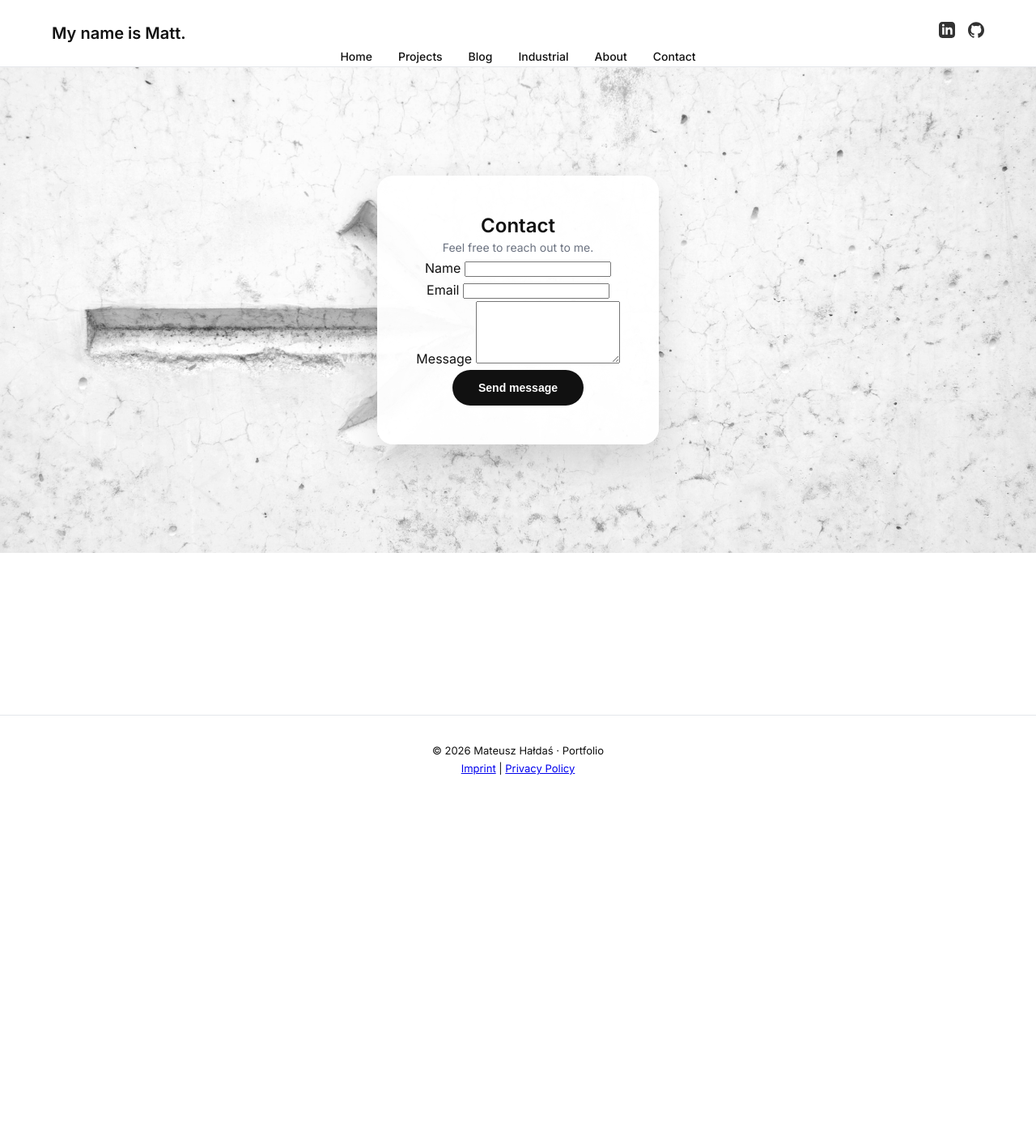
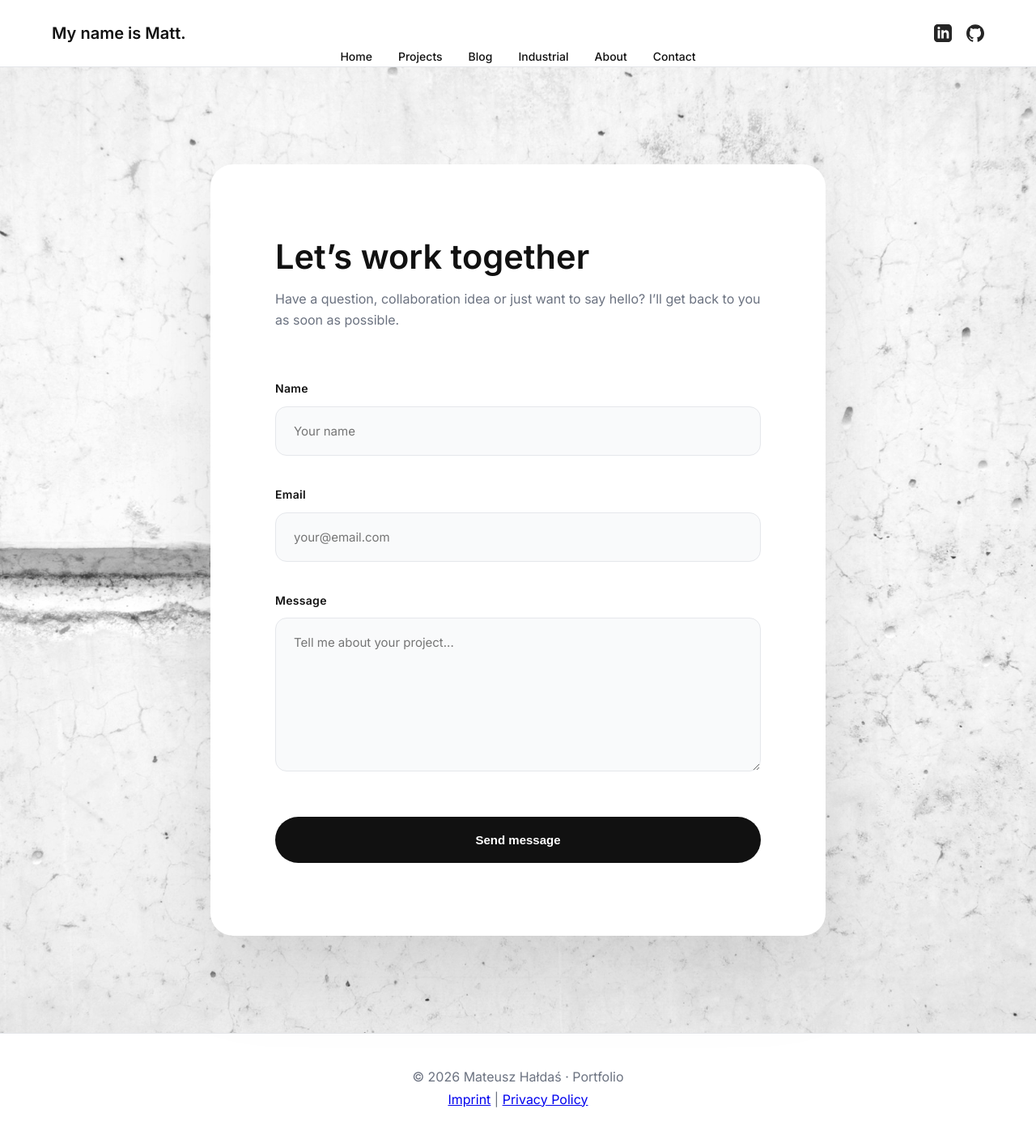
Before and after one commit to Ex333/portfolio, a Django app: page /contact/ in a window 1280 px wide. Shown: the whole page at 81% size. Before the commit the page ends 957 px from the top, so only its background shows below. Run offline with Django 5.2, Linux system fonts and the light colour scheme.

Commit message:
Update home layout, navbar fix and contact form redesign

```diff
--- a/portfolio/admin.py
+++ b/portfolio/admin.py
@@ -6,8 +6,12 @@ from .models import (
     BlogCategory,
     BlogPost,
     BlogBlock,
+    SiteProfile
 )
 
+@admin.register(SiteProfile)
+class SiteProfileAdmin(admin.ModelAdmin):
+    pass
 
 # ==========================
 # PROJECTS
--- a/portfolio/static/css/main.css
+++ b/portfolio/static/css/main.css
@@ -10,17 +10,22 @@
 }
 
 /* ==============================
-   ROOT / VARIABLES
+   ROOT
 ================================ */
 :root {
-  --color-text: #111111;
+  --color-text: #111;
   --color-muted: #6b7280;
   --color-border: #e5e7eb;
   --color-bg: #ffffff;
+  --color-soft: #f9fafb;
+
+  --radius-xl: 28px;
   --radius-lg: 20px;
-  --radius-md: 12px;
-  --shadow-sm: 0 8px 20px rgba(0,0,0,0.08);
-  --shadow-md: 0 20px 50px rgba(0,0,0,0.15);
+  --radius-md: 14px;
+
+  --shadow-sm: 0 8px 20px rgba(0,0,0,0.06);
+  --shadow-md: 0 20px 50px rgba(0,0,0,0.12);
+  --shadow-lg: 0 30px 70px rgba(0,0,0,0.18);
 }
 
 /* ==============================
@@ -29,7 +34,7 @@
 body {
   background: var(--color-bg);
   color: var(--color-text);
-  font-family: "Inter", system-ui, -apple-system, BlinkMacSystemFont, sans-serif;
+  font-family: "Inter", system-ui, -apple-system, sans-serif;
   line-height: 1.7;
   -webkit-font-smoothing: antialiased;
 }
@@ -42,8 +47,11 @@ h1, h2, h3 {
   line-height: 1.2;
 }
 
+h1 { font-size: 3.4rem; }
+h2 { font-size: 2rem; }
+
 p {
-  color: var(--color-text);
+  font-size: 16px;
 }
 
 .muted {
@@ -52,13 +60,13 @@ p {
 }
 
 /* ==============================
-   GLOBAL BUTTON
+   BUTTON
 ================================ */
 .btn {
   display: inline-flex;
   align-items: center;
   justify-content: center;
-  padding: 14px 32px;
+  padding: 16px 36px;
   border-radius: 999px;
   background: #111;
   color: #fff;
@@ -67,32 +75,35 @@ p {
   font-size: 14px;
   border: none;
   cursor: pointer;
-  transition: transform .2s ease, box-shadow .2s ease, opacity .2s ease;
+  transition: all .25s ease;
 }
 
 .btn:hover {
-  transform: translateY(-2px);
-  box-shadow: var(--shadow-md);
-  opacity: .95;
+  transform: translateY(-3px);
+  box-shadow: var(--shadow-lg);
 }
 
 /* ==============================
-   NAVBAR
+   NAVBAR – FIXED (CENTER MENU + RIGHT ICONS)
 ================================ */
+
 .navbar {
   position: relative;
   display: flex;
   align-items: center;
   padding: 24px 64px;
   border-bottom: 1px solid var(--color-border);
-  background: var(--color-bg);
+  background: #fff;
 }
 
+/* LOGO */
 .logo {
   font-size: 20px;
   font-weight: 600;
+  z-index: 2;
 }
 
+/* CENTER MENU (ABSOLUTE – zostaje jak było) */
 .nav {
   position: absolute;
   left: 50%;
@@ -106,130 +117,233 @@ p {
   color: var(--color-text);
   font-size: 14px;
   font-weight: 500;
+  transition: opacity .2s ease;
 }
 
 .nav a:hover {
   opacity: .6;
 }
 
+/* RIGHT SIDE */
 .navbar-right {
-  margin-left: auto;
+  margin-left: auto;   /* 🔥 TO JEST KLUCZ */
   display: flex;
-  gap: 16px;
+  align-items: center;
+  gap: 18px;
+}
+
+.navbar-right a {
+  display: flex;
+  align-items: center;
 }
 
 .navbar-right img {
-  width: 20px;
-  height: 20px;
-  opacity: .8;
+  width: 22px;
+  height: 22px;
+  opacity: 0.85;
+  transition: opacity .2s ease, transform .2s ease;
 }
 
 .navbar-right img:hover {
   opacity: 1;
+  transform: translateY(-2px);
+}
+/* ==============================
+   HOME HERO (CZYSTY)
+================================ */
+.hero-home {
+  min-height: 85vh;
+  display: flex;
+  align-items: center;
+  background-image: url("/static/images/homewallpaper.jpg");
+  background-size: cover;
+
+}
+
+.hero-home-container {
+  max-width: 1200px;
+  margin: 0 auto;
+  padding: 0 64px;
+  display: grid;
+  grid-template-columns: 1fr 420px;
+  gap: 80px;
+  align-items: center;
+}
+
+.hero-left h1 {
+  margin-bottom: 20px;
+}
+
+.hero-left p {
+  font-size: 18px;
+  color: var(--color-muted);
+  margin-bottom: 30px;
+  max-width: 500px;
+}
+
+.hero-right {
+  display: flex;
+  justify-content: center;
+}
+
+.hero-right img {
+  width: 380px;
+  height: 380px;
+  object-fit: cover;
+  object-position: center 30%;
+  border-radius: 50%;
+  box-shadow: var(--shadow-lg);
 }
 
 /* ==============================
-   HERO
+   HERO WALLPAPER (SUBPAGES ONLY)
 ================================ */
 .hero-wallpaper {
   width: 100%;
   min-height: 75vh;
   display: flex;
   align-items: center;
+  justify-content: center;
   background-size: cover;
   background-position: center;
 }
 
-.hero-card,
-.blog-card {
-  max-width: 1200px;
-  margin: 0 auto;
-  padding: 0 64px;
+.hero-wallpaper.blog { background-image: url("/static/images/blogwallpaper.jpg"); }
+.hero-wallpaper.projects { background-image: url("/static/images/projectwallpaper.jpg"); }
+.hero-wallpaper.about { background-image: url("/static/images/aboutwallpaper.jpg"); }
+.hero-wallpaper.contact { background-image: url("/static/images/contactwallpaper.jpg"); }
+.hero-wallpaper.industrial { background-image: url("/static/images/industrialwallpaper.jpg"); }
+.hero-wallpaper.imprint { background-image: url("/static/images/imprintwallpaper.jpg"); }
+.hero-wallpaper.privacy { background-image: url("/static/images/privacypolicywallpaper.jpg"); }
+
+/* ==============================
+   SECTION
+================================ */
+.section {
+  padding: 120px 0;
 }
 
-.hero-card h1,
-.blog-card h1 {
-  font-size: 3.6rem;
-  margin-bottom: 16px;
+.container {
+  max-width: 760px;
+  margin: 0 auto;
+  padding: 0 24px;
 }
 
 /* ==============================
-   HERO BACKGROUNDS
+   CONTACT – CLEAN PRO VERSION
 ================================ */
-.hero-wallpaper.home {
-  background-image: url("/static/images/homewallpaper.jpg");
+
+.hero-wallpaper.contact {
+  display: flex;
+  align-items: center;
+  justify-content: center;
+  padding: 120px 20px;
 }
-.hero-wallpaper.blog {
-  background-image: url("/static/images/blogwallpaper.jpg");
-}
-.hero-wallpaper.projects {
-  background-image: url("/static/images/projectwallpaper.jpg");
-}
-.hero-wallpaper.about {
-  background-image: url("/static/images/aboutwallpaper.jpg");
-}
-.hero-wallpaper.contact {
-  background-image: url("/static/images/contactwallpaper.jpg");
-  justify-content: center;
-}
-.hero-wallpaper.industrial {
-  background-image: url("/static/images/industrialwallpaper.jpg");
-}
-.hero-wallpaper.imprint {
-  background-image: url("/static/images/imprintwallpaper.jpg");
-  justify-content: center;
-}
-.hero-wallpaper.privacy {
-  background-image: url("/static/images/privacypolicywallpaper.jpg");
+
+/* WRAPPER (centrowanie) */
+.contact-container {
+  width: 100%;
+  display: flex;
   justify-content: center;
 }
 
-/* ==============================
-   ABOUT
-================================ */
-.about-section {
-  padding: 140px 0;
+/* CARD */
+.contact-box {
+  width: 100%;
+  max-width: 760px;
+  background: #ffffff;
+  padding: 90px 80px;
+  border-radius: var(--radius-xl);
+  box-shadow: 0 50px 100px rgba(0,0,0,0.12);
 }
 
-.about-grid {
-  max-width: 1200px;
-  margin: 0 auto;
-  padding: 0 64px;
-  display: grid;
-  grid-template-columns: 420px 1fr;
-  gap: 80px;
-  align-items: center;
+/* HEADER */
+.contact-header {
+  margin-bottom: 60px;
 }
 
-.about-photo img {
-  width: 100%;
-  border-radius: var(--radius-lg);
-  object-fit: cover;
+.contact-header h1 {
+  font-size: 2.6rem;
+  margin-bottom: 14px;
 }
 
-.about-card {
-  background: #f9fafb;
-  padding: 48px;
-  border-radius: var(--radius-lg);
+.contact-header .muted {
+  font-size: 16px;
+  line-height: 1.6;
 }
 
-/* ==============================
-   CONTACT
-================================ */
-.contact-card {
-  max-width: 560px;
-  padding: 48px;
-  background: rgba(255,255,255,.95);
-  border-radius: var(--radius-lg);
-  text-align: center;
-  box-shadow: var(--shadow-md);
+/* FORM */
+.contact-form {
+  display: flex;
+  flex-direction: column;
+  gap: 36px;
 }
 
+/* GROUP */
+.form-group {
+  display: flex;
+  flex-direction: column;
+  gap: 10px;
+}
+
+.form-group label {
+  font-size: 14px;
+  font-weight: 600;
+  letter-spacing: 0.3px;
+}
+
+/* INPUTS */
+.contact-form input,
+.contact-form textarea {
+  width: 100%;
+  padding: 20px 22px;
+  border-radius: var(--radius-md);
+  border: 1px solid var(--color-border);
+  font-size: 15px;
+  font-family: inherit;
+  background: #f9fafb;
+  transition: all .25s ease;
+}
+
+.contact-form textarea {
+  min-height: 190px;
+  resize: vertical;
+}
+
+/* FOCUS EFFECT */
+.contact-form input:focus,
+.contact-form textarea:focus {
+  outline: none;
+  background: #ffffff;
+  border-color: #111;
+  box-shadow: 0 0 0 4px rgba(0,0,0,0.05);
+  transform: translateY(-2px);
+}
+
+/* BUTTON */
+.contact-btn {
+  width: 100%;
+  margin-top: 20px;
+  padding: 20px;
+  font-size: 15px;
+  border-radius: 999px;
+}
+
+/* RESPONSIVE */
+@media (max-width: 768px) {
+  .contact-box {
+    padding: 60px 30px;
+  }
+
+  .contact-header h1 {
+    font-size: 2rem;
+  }
+}
 /* ==============================
    FOOTER
 ================================ */
 footer {
-  padding: 32px 0;
+  padding: 40px 0;
   text-align: center;
   font-size: 13px;
   color: var(--color-muted);
@@ -240,44 +354,27 @@ footer {
    RESPONSIVE
 ================================ */
 @media (max-width: 900px) {
+
   .navbar {
     padding: 20px 24px;
   }
 
-  .hero-card,
-  .blog-card,
-  .about-grid {
-    padding: 0 24px;
+  .hero-home-container {
+    grid-template-columns: 1fr;
+    gap: 50px;
+    text-align: center;
   }
 
-  .hero-card h1,
-  .blog-card h1 {
+  .hero-right img {
+    width: 260px;
+    height: 260px;
+  }
+
+  h1 {
     font-size: 2.2rem;
   }
 
-  .about-grid {
-    grid-template-columns: 1fr;
-    gap: 40px;
+  .contact-box {
+    padding: 50px 28px;
   }
 }
-/* ==============================
-   GLOBAL PAGE CONTAINER
-================================ */
-.page {
-  display: flex;
-  flex-direction: column;
-  min-height: 100vh;
-}
-
-/* ==============================
-   SECTION CONTAINER (REUSABLE)
-================================ */
-.section {
-  padding: 120px 0;
-}
-
-.container {
-  max-width: 760px;
-  margin: 0 auto;
-  padding: 0 24px;
-}
--- a/portfolio/views.py
+++ b/portfolio/views.py
@@ -3,6 +3,7 @@ from .models import (
     Project,
     BlogPost,
     BlogCategory,
+    SiteProfile,
 )
 
 
@@ -11,7 +12,10 @@ from .models import (
 # ==========================
 
 def home(request):
-    return render(request, "home.html")
+    profile = SiteProfile.objects.first()
+    return render(request, "home.html", {
+        "profile": profile
+    })
 
 
 def projects(request):
--- a/templates/contact.html
+++ b/templates/contact.html
@@ -1,40 +1,66 @@
 {% extends "base.html" %}
+{% load static %}
 
 {% block title %}Contact | Mateusz{% endblock %}
 
 {% block content %}
 
-<!-- CONTACT HERO / WALLPAPER -->
 <section class="hero-wallpaper contact">
 
-  <div class="contact-card">
+  <div class="contact-container">
 
-    <h1>Contact</h1>
+    <div class="contact-box">
 
-    <p class="muted">
-      Feel free to reach out to me.
-    </p>
-
-    <form class="contact-form">
-
-      <div>
-        <label for="name">Name</label>
-        <input id="name" type="text" name="name">
+      <div class="contact-header">
+        <h1>Let’s work together</h1>
+        <p class="muted">
+          Have a question, collaboration idea or just want to say hello?
+          I’ll get back to you as soon as possible.
+        </p>
       </div>
 
-      <div>
-        <label for="email">Email</label>
-        <input id="email" type="email" name="email">
-      </div>
+      <form class="contact-form" method="post">
+        {% csrf_token %}
 
-      <div>
-        <label for="message">Message</label>
-        <textarea id="message" name="message" rows="5"></textarea>
-      </div>
+        <div class="form-group">
+          <label for="name">Name</label>
+          <input
+            id="name"
+            type="text"
+            name="name"
+            placeholder="Your name"
+            required
+          >
+        </div>
 
-      <button type="submit" class="btn">Send message</button>
+        <div class="form-group">
+          <label for="email">Email</label>
+          <input
+            id="email"
+            type="email"
+            name="email"
+            placeholder="your@email.com"
+            required
+          >
+        </div>
 
-    </form>
+        <div class="form-group">
+          <label for="message">Message</label>
+          <textarea
+            id="message"
+            name="message"
+            placeholder="Tell me about your project..."
+            required
+          ></textarea>
+        </div>
+
+        <button type="submit" class="btn contact-btn">
+          Send message
+        </button>
+
+      </form>
+
+    </div>
 
   </div>
 
```
Also changed, not shown: portfolio/models.py (+25 -0 lines), templates/home.html (+32 -10 lines), media/profile/MateuszHałdaśProfileAvatar.png (added), portfolio/migrations/0003_siteprofile.py (added).
